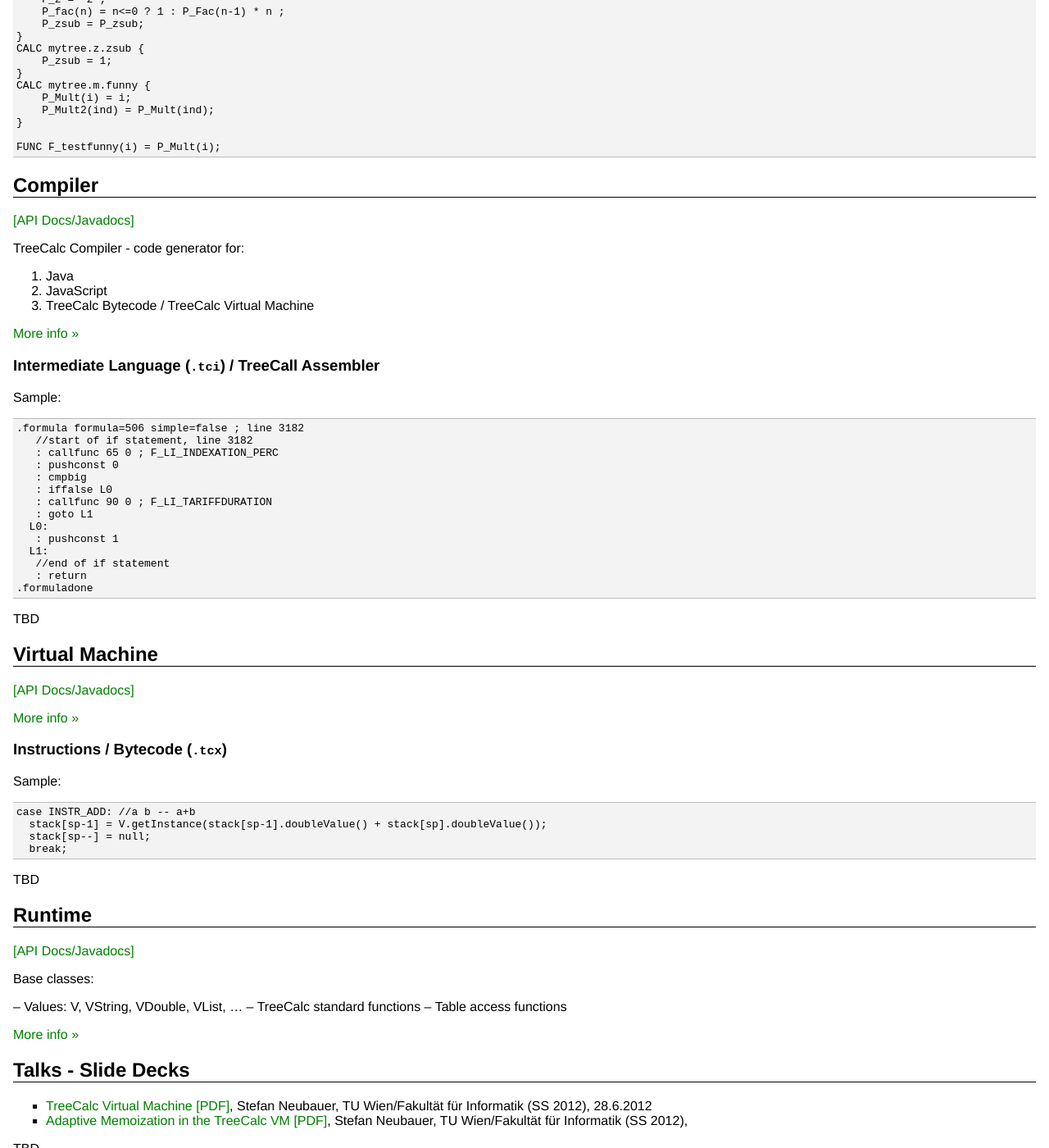
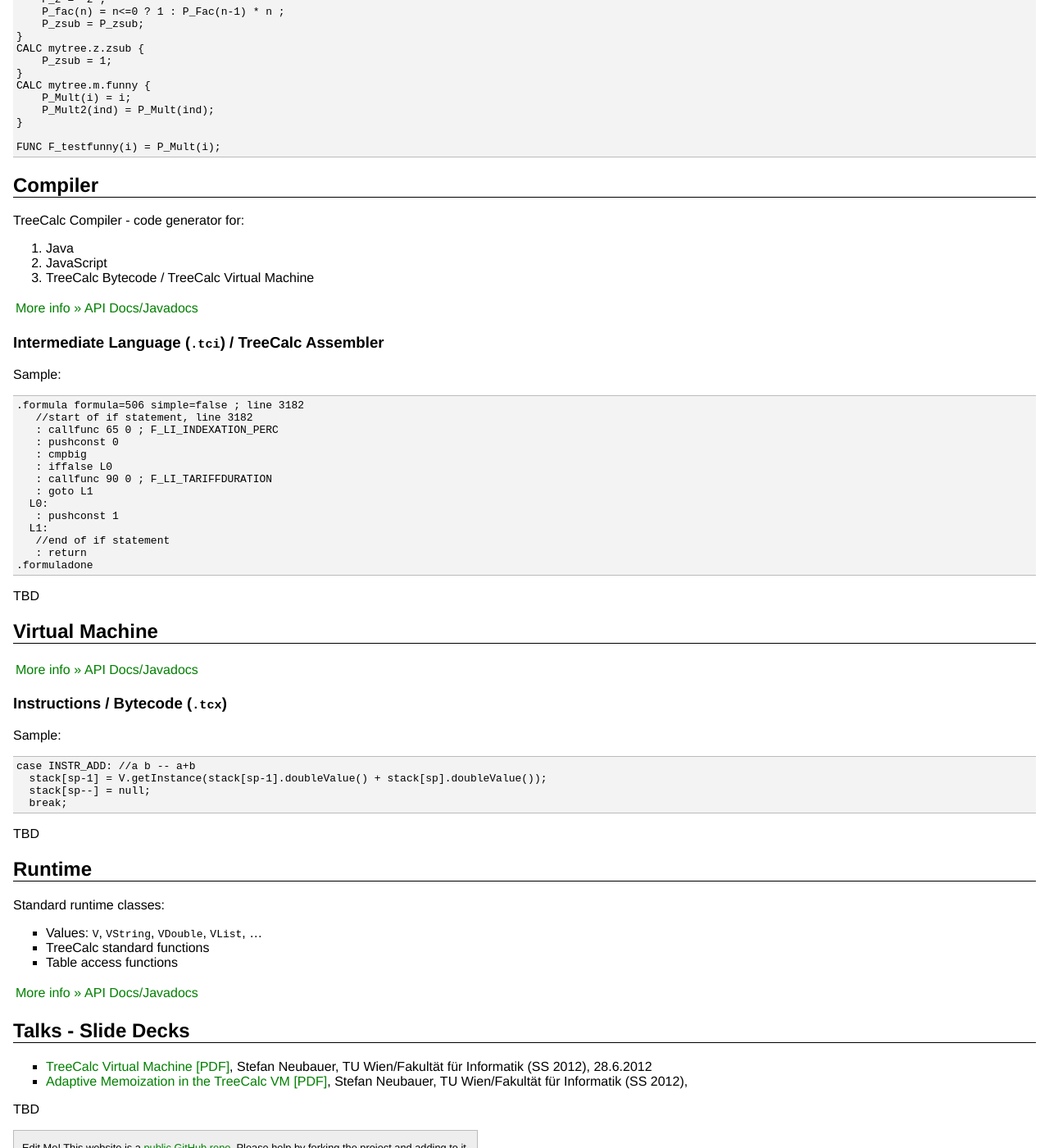
Before and after one commit to treecalc/treecalc.github.io, a Jekyll site: the page built from index.md, in a window 1280 px wide and 1400 px high, scrolled down 981 px. Shown: the whole window at 82% size. Built offline with Jekyll 4.4.1, drawn with Linux system fonts in a browser that asks for light colours; some of the changed text lies outside the part shown.

Commit message:
update docu

```diff
--- a/index.md
+++ b/index.md
@@ -6,7 +6,7 @@
 
 ## What is TreeCalc?
 
-TreeCalc is a programming language with focus on calculations
+TreeCalc is a programming language with a focus on calculations
 and business rules. The most important features are:
 
 * easy to learn
@@ -86,9 +84,9 @@
 3. TreeCalc Bytecode / TreeCalc Virtual Machine
 
 
-[More info »](https://github.com/treecalc/compiler)
+[More info »](https://github.com/treecalc/compiler)  |  [API Docs/Javadocs](javadocs/compiler)
 
-### Intermediate Language (`.tci`) / TreeCall Assembler
+### Intermediate Language (`.tci`) / TreeCalc Assembler
 
 Sample:
 
@@ -115,9 +113,7 @@
 
 ## Virtual Machine
 
-[[API Docs/Javadocs]](javadocs/virtual-machine)
-
-[More info »](https://github.com/treecalc/virtual-machine)
+[More info »](https://github.com/treecalc/virtual-machine)  |  [API Docs/Javadocs](javadocs/virtual-machine)
 
 
 ### Instructions / Bytecode (`.tcx`)
@@ -137,16 +133,14 @@
 
 ## Runtime
 
-[[API Docs/Javadocs]](javadocs/runtime)
+Standard runtime classes:
 
-Base classes:
-
-– Values: V, VString, VDouble, VList, ...
-– TreeCalc standard functions
-– Table access functions
+- Values: `V`, `VString`, `VDouble`, `VList`, ...
+- TreeCalc standard functions
+- Table access functions
 
 
-[More info »](https://github.com/treecalc/runtime-java)
+[More info »](https://github.com/treecalc/runtime-java)  |  [API Docs/Javadocs](javadocs/runtime)
 
 
 
```
Also changed, not shown: other parts of index.md (+0 -2 lines).
